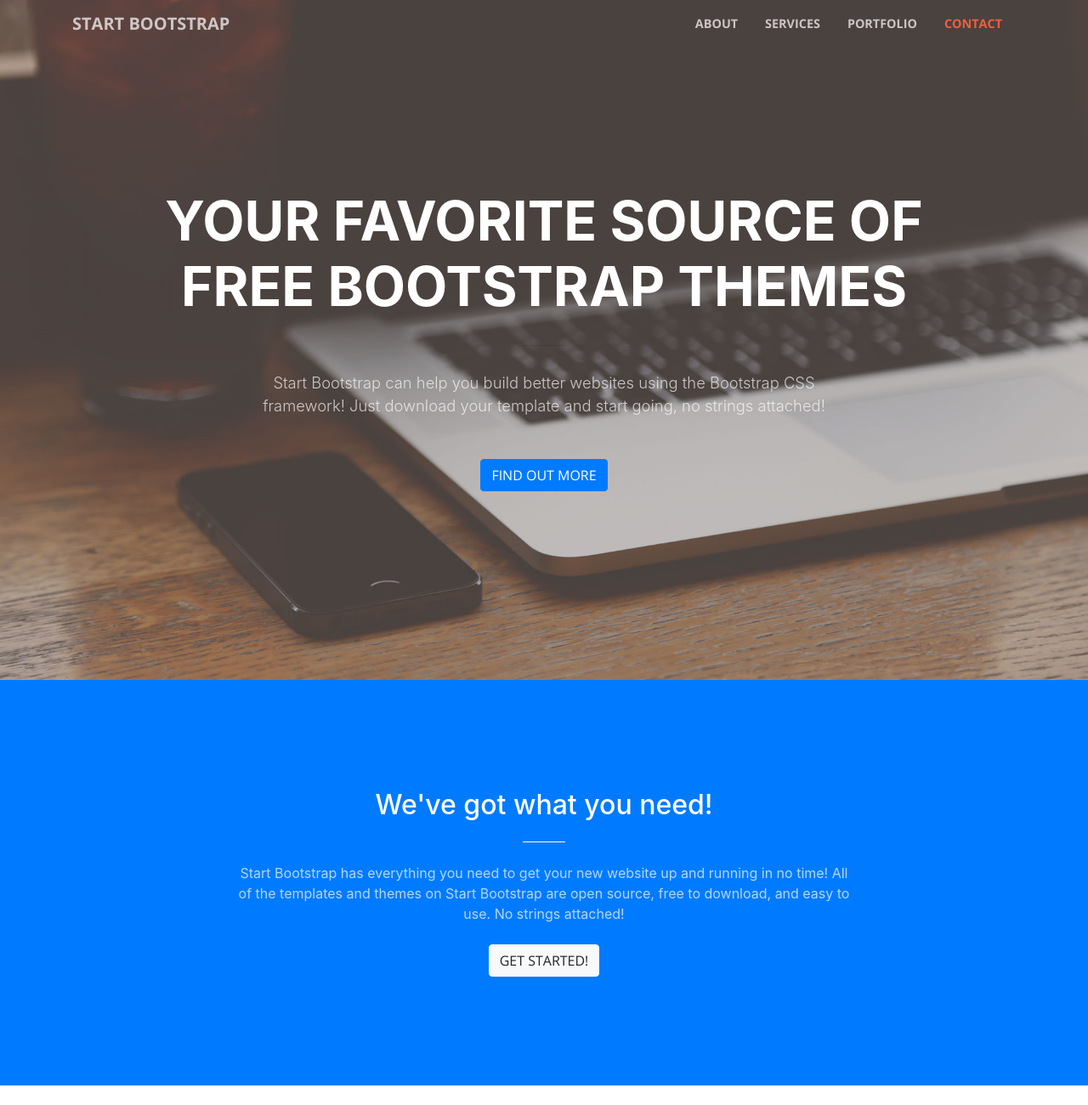
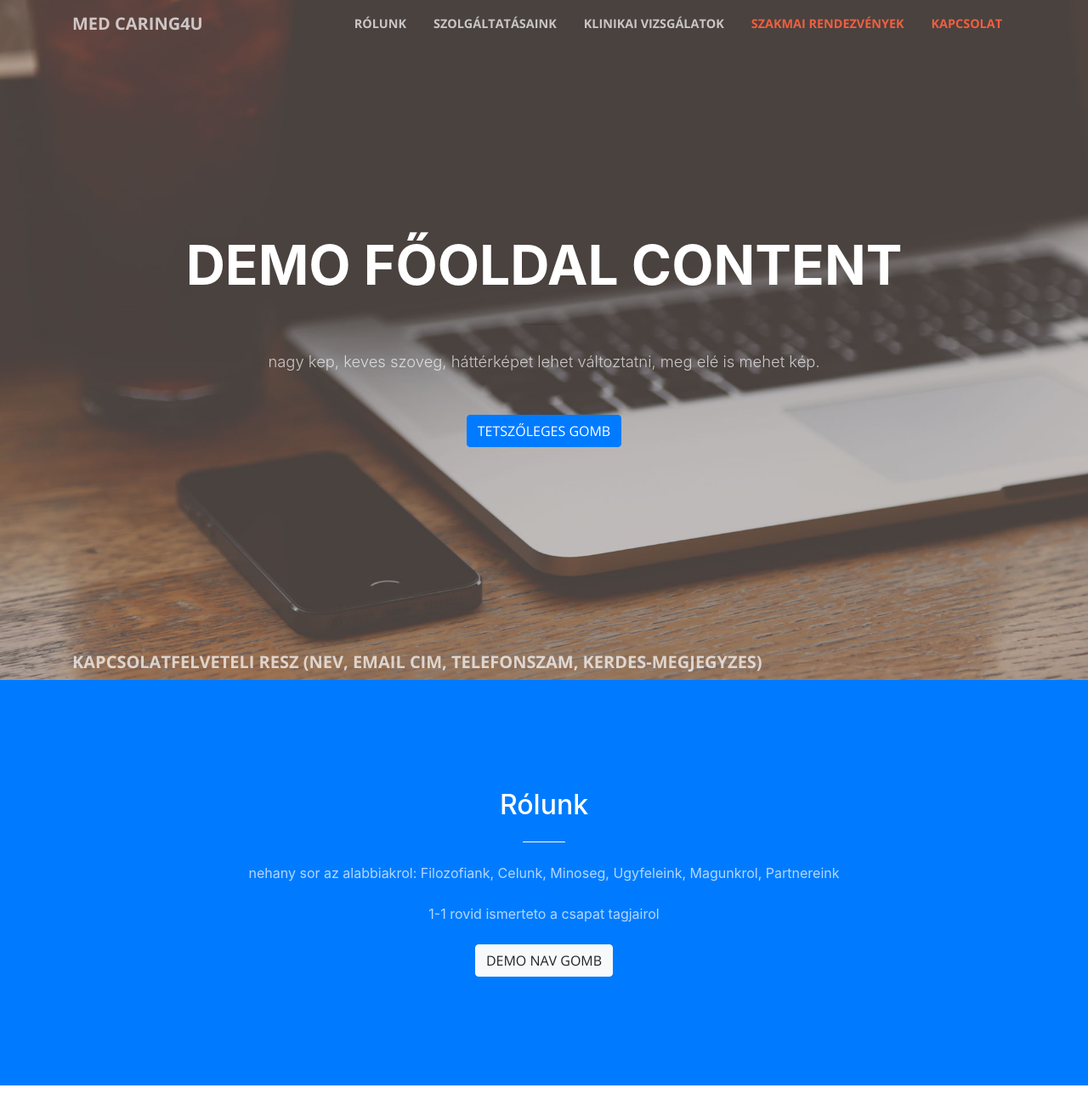
Before and after one commit to nethzyr/medcare, a website with bundled scripts: page index.html in a window 1280 px wide. Shown: the top 1300 px of the page at 85% size. Built offline with nearby package versions, Linux system fonts and the light colour scheme.

Commit message:
mainpage, aboutus page demo changes, footer

```diff
--- a/index.html
+++ b/index.html
@@ -8,7 +8,7 @@
     <meta name="description" content="">
     <meta name="author" content="">
 
-    <title>Creative - Start Bootstrap Theme</title>
+    <title>med-caring4U</title>
 
     <!-- Bootstrap core CSS -->
     <link href="vendor/bootstrap/css/bootstrap.min.css" rel="stylesheet">
@@ -31,41 +31,50 @@
     <!-- Navigation -->
     <nav class="navbar navbar-expand-lg navbar-light fixed-top" id="mainNav">
       <div class="container">
-        <a class="navbar-brand js-scroll-trigger" href="#page-top">Start Bootstrap</a>
+        <a class="navbar-brand js-scroll-trigger" href="#page-top">Med Caring4U</a>
         <button class="navbar-toggler navbar-toggler-right" type="button" data-toggle="collapse" data-target="#navbarResponsive" aria-controls="navbarResponsive" aria-expanded="false" aria-label="Toggle navigation">
           <span class="navbar-toggler-icon"></span>
         </button>
         <div class="collapse navbar-collapse" id="navbarResponsive">
           <ul class="navbar-nav ml-auto">
             <li class="nav-item">
-              <a class="nav-link js-scroll-trigger" href="#about">About</a>
+              <a class="nav-link js-scroll-trigger" href="#about">Rólunk</a>
             </li>
             <li class="nav-item">
-              <a class="nav-link js-scroll-trigger" href="#services">Services</a>
+              <a class="nav-link js-scroll-trigger" href="#services">Szolgáltatásaink</a>
             </li>
             <li class="nav-item">
-              <a class="nav-link js-scroll-trigger" href="#portfolio">Portfolio</a>
+              <a class="nav-link js-scroll-trigger" href="#portfolio">Klinikai Vizsgálatok</a>
             </li>
             <li class="nav-item">
-              <a class="nav-link js-scroll-trigger" href="#contact">Contact</a>
+              <a class="nav-link js-scroll-trigger" href="#contact">Szakmai Rendezvények</a>
+            </li>
+            <li class="nav-item">
+              <a class="nav-link js-scroll-trigger" href="#contact">Kapcsolat</a>
             </li>
           </ul>
         </div>
       </div>
     </nav>
 
+    <nav class="navbarnavbar-light fixed-bottom" id="footNav">
+        <div class="container">
+          <span class="navbar-brand">kapcsolatfelveteli resz (nev, email cim, telefonszam, kerdes-megjegyzes)</span>
+        </div>
+      </nav>
+
     <header class="masthead text-center text-white d-flex">
       <div class="container my-auto">
         <div class="row">
           <div class="col-lg-10 mx-auto">
             <h1 class="text-uppercase">
-              <strong>Your Favorite Source of Free Bootstrap Themes</strong>
+              <strong>Demo főoldal content</strong>
             </h1>
             <hr>
           </div>
           <div class="col-lg-8 mx-auto">
-            <p class="text-faded mb-5">Start Bootstrap can help you build better websites using the Bootstrap CSS framework! Just download your template and start going, no strings attached!</p>
-            <a class="btn btn-primary btn-xl js-scroll-trigger" href="#about">Find Out More</a>
+            <p class="text-faded mb-5">nagy kep, keves szoveg, háttérképet lehet változtatni, meg elé is mehet kép.</p>
+            <a class="btn btn-primary btn-xl js-scroll-trigger" href="#about">tetszőleges gomb</a>
           </div>
         </div>
       </div>
@@ -75,10 +84,11 @@
       <div class="container">
         <div class="row">
           <div class="col-lg-8 mx-auto text-center">
-            <h2 class="section-heading text-white">We've got what you need!</h2>
+            <h2 class="section-heading text-white">Rólunk</h2>
             <hr class="light my-4">
-            <p class="text-faded mb-4">Start Bootstrap has everything you need to get your new website up and running in no time! All of the templates and themes on Start Bootstrap are open source, free to download, and easy to use. No strings attached!</p>
-            <a class="btn btn-light btn-xl js-scroll-trigger" href="#services">Get Started!</a>
+            <p class="text-faded mb-4">nehany sor az alabbiakrol: Filozofiank, Celunk, Minoseg, Ugyfeleink, Magunkrol, Partnereink</p>
+            <p class="text-faded mb-4">1-1 rovid ismerteto a csapat tagjairol</p>
+            <a class="btn btn-light btn-xl js-scroll-trigger" href="#services">demo nav gomb</a>
           </div>
         </div>
       </div>
--- a/js/creative.js
+++ b/js/creative.js
@@ -30,8 +30,10 @@
   var navbarCollapse = function() {
     if ($("#mainNav").offset().top > 100) {
       $("#mainNav").addClass("navbar-shrink");
+      $("#footNav").addClass("navbar-shrink");
     } else {
       $("#mainNav").removeClass("navbar-shrink");
+      $("#footNav").removeClass("navbar-shrink");
     }
   };
   // Collapse now if page is not at top
--- a/scss/_navbar.scss
+++ b/scss/_navbar.scss
@@ -1,5 +1,5 @@
 // Styling for the navbar
-#mainNav {
+#mainNav, #footNav {
   border-bottom: 1px solid fade-out($gray-900, .9);
   background-color: $white;
   @include sans-serif-font;
```
Also changed, not shown: css/creative.css, css/creative.min.css, js/creative.min.js, 1 other file.
